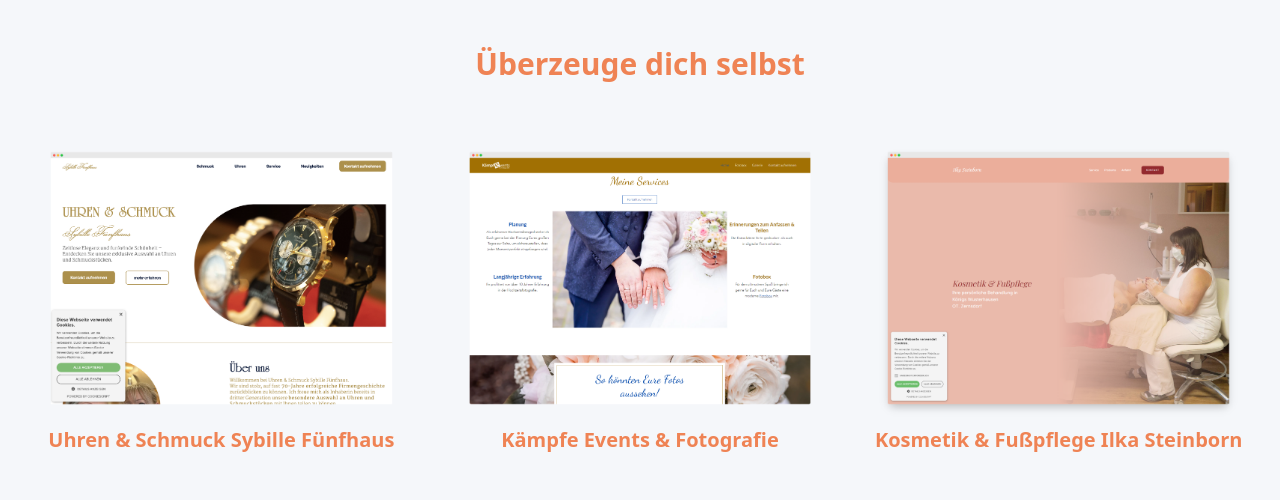
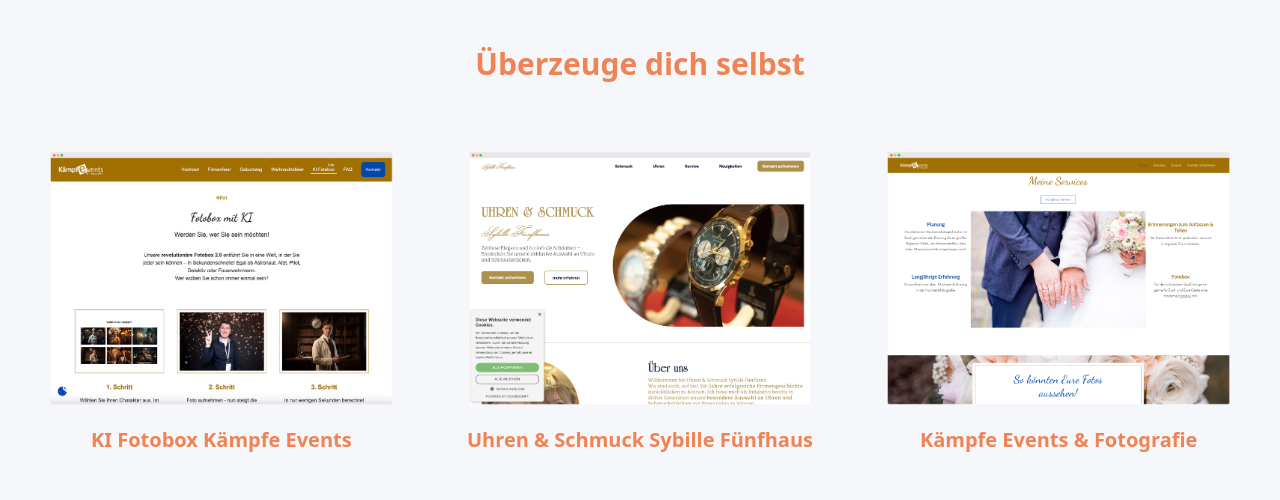
Before and after one commit to 36Kryptum/Portfolio, a Next.js app: page / in a window 1280 px wide. Shown: the part 2620-3120 px from the top of the page. Built offline with nearby package versions, Linux system fonts and the light colour scheme; grey boxes are pictures that could not be loaded.

Commit message:
added marian ki fotobox as project

```diff
--- a/src/components/Projects.js
+++ b/src/components/Projects.js
@@ -5,6 +5,18 @@
     <div className="max-w-screen-xl mx-auto px-4 text-center mb-16">
       <h2 className="text-center text-primary dark:text-white my-2 text-3xl font-semibold mb-10">Überzeuge dich selbst</h2>
       <div className="grid grid-cols-1 lg:grid-cols-3 gap-2">
+
+      <div className="p-4 hover:scale-105 duration-300 cursor-pointer"
+          onClick={() => window.open("https://www.kaempfe-fotobox.de/ki-fotobox")}>
+          <Image
+            src="/marian3.png"
+            width={0}
+            height={0}
+            alt="KI Fotobox Seite Marian Kämpfe"
+            className='w-full h-auto'
+          />
+          <h3 className="text-center text-primary my-2 text-xl font-bold">KI Fotobox Kämpfe Events</h3>
+        </div>
 
       <div className="p-4 hover:scale-105 duration-300 cursor-pointer"
           onClick={() => window.open("https://www.juwelier-beeskow.de")}>
```
Also changed, not shown: public/marian3.png (added).
